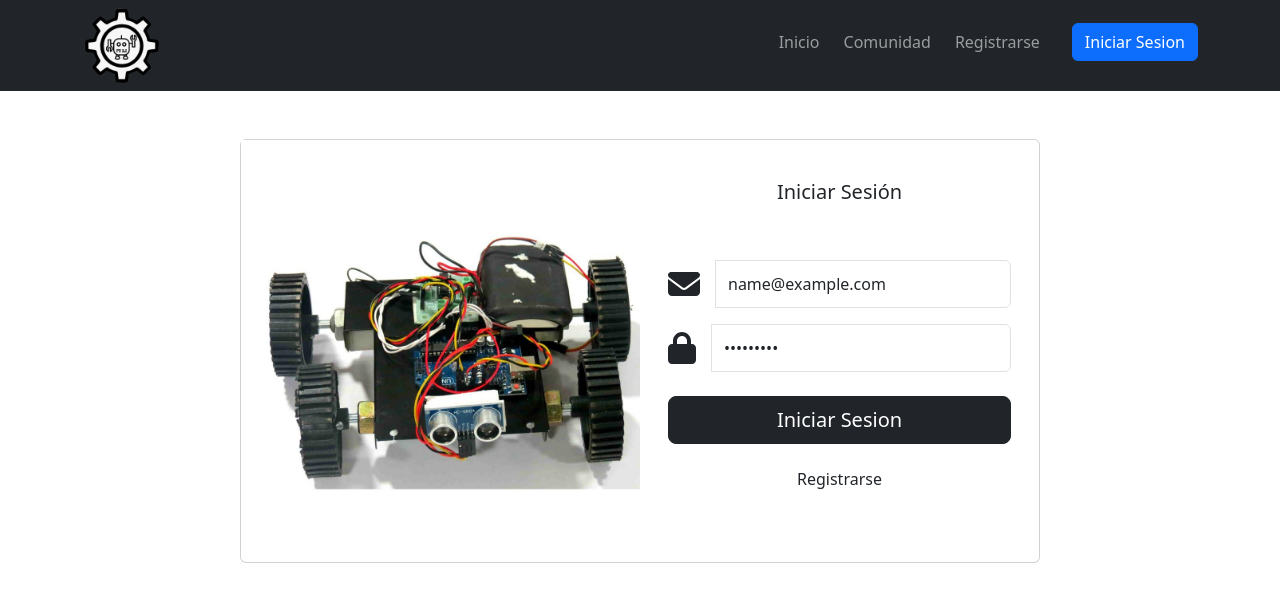
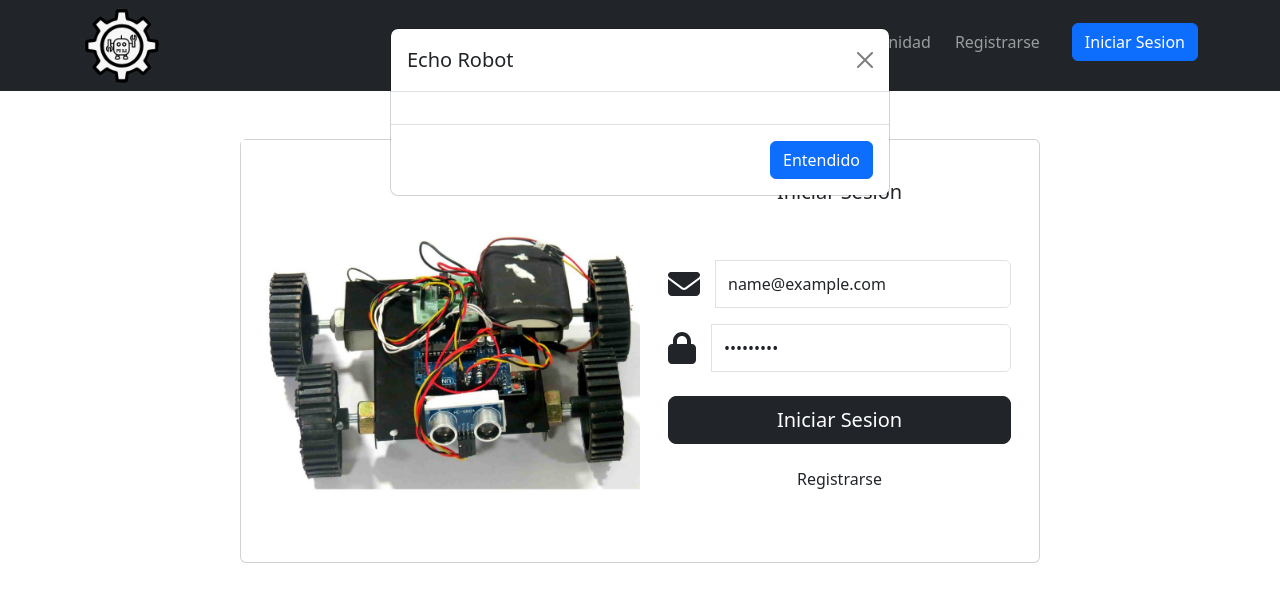
Before and after one commit to EL-800/EchoRobotFront, an Angular app in the folder app/: page /auth/logging in a window 1280 px wide. Both pictures are taken after typing "name@example.com", "Sample123" into the empty fields and a click on the button "Iniciar Sesion". Shown: the top 602 px of the page. Built offline with nearby package versions, Linux system fonts and the light colour scheme; no server answers.

Commit message:
validamos login

```diff
--- a/app/src/app/Components/logging/logging.component.html
+++ b/app/src/app/Components/logging/logging.component.html
@@ -1,10 +1,8 @@
-
-
 <div class="container d-flex justify-content-center mt-5">
     <div class="card mb-3" style="max-width: 50rem;">
         <div class="row g-0">
             <div class="col-md-6">
-                <img src="assets/login2.jpg" class="img-fluid d-flex " alt="..." >
+                <img src="assets/login2.jpg" class="img-fluid d-flex " alt="...">
             </div>
             <div class="col-md-6 mt-4">
                 <div class="card-body ">
@@ -12,14 +10,18 @@
                         <h5 class="card-title">Iniciar Sesión</h5>
                     </div>
                     <div class="container mt-5 col-md-12">
-                        <form  #f = "ngForm" (ngSubmit)="f.form.valid && logging()">
+                        <form [formGroup]="formLogging" (submit)="logging()">
                             <div class="input-group mb-3">
                                 <fa-icon style="font-size:2rem; margin-right: 1rem;" [icon]="faEnvelope"></fa-icon>
-                                <input class="form-control" placeholder="Correo"  type="email" name="Email" [(ngModel)]="login.email">
+                                <input class="form-control" placeholder="Correo" type="email" formControlName="email">
                             </div>
                             <div class="input-group mb-4">
                                 <fa-icon style="font-size:2rem; margin-right: 1rem;" [icon]="faLock"></fa-icon>
-                                <input class="form-control" placeholder="Contraseña"  type="password" name="Password" [(ngModel)]="login.password">
+                                <input class="form-control" placeholder="Contraseña" type="password"
+                                    formControlName="password">
+                            </div>
+                            <div *ngIf="!isFormValid" class="alert alert-danger">
+                                Favor de llenar los campos correctamente
                             </div>
                             <div class="d-grid gap-2 ">
                                 <button class="btn btn-dark btn-lg" type="submit">Iniciar Sesion</button>
@@ -34,3 +36,21 @@
         </div>
     </div>
 </div>
+
+<div class="modal fade " id="staticBackdrop" data-bs-backdrop="static" data-bs-keyboard="true" tabindex="-1"
+    aria-labelledby="staticBackdropLabel" aria-hidden="false" [ngClass]="{'show d-block' : isOpenDialogBox}">
+    <div class="modal-dialog">
+        <div class="modal-content">
+            <div class="modal-header">
+                <h1 class="modal-title fs-5" id="staticBackdropLabel">Echo Robot</h1>
+                <button type="button" class="btn-close" data-bs-dismiss="modal" aria-label="Close" (click)="closeDialogBox()"></button>
+            </div>
+            <div class="modal-body">
+                {{dialogMessage}}
+            </div>
+            <div class="modal-footer">
+                <button (click)="closeDialogBox()" type="button" class="btn btn-primary">Entendido</button>
+            </div>
+        </div>
+    </div>
+</div>
--- a/app/src/app/Components/logging/logging.component.ts
+++ b/app/src/app/Components/logging/logging.component.ts
@@ -1,4 +1,5 @@
 import { Component, OnInit } from '@angular/core';
+import { FormBuilder, FormGroup, Validators } from '@angular/forms';
 import { Router } from '@angular/router';
 import { faEnvelope, faLock } from '@fortawesome/free-solid-svg-icons';
 import { AuthService } from 'src/app/Services/auth.service';
@@ -15,39 +16,45 @@ export class LoggingComponent implements OnInit {
   faEnvelope = faEnvelope;
   faLock = faLock;
 
-  login: LoggingUser = {
-    email: "",
-    password: ""
-  };
+  isFormValid : boolean = true;
+  isOpenDialogBox : boolean = false;
+  dialogMessage : string = "";
+  formLogging: FormGroup = this.formBuilder.group({
+    email : ['',[Validators.required,Validators.email]],
+    password : ['', [Validators.required, Validators.minLength(6)]]
+  })
 
-
-  constructor(private _authService: AuthService, private _router: Router) { }
+  constructor(private _authService: AuthService, private _router: Router, private formBuilder : FormBuilder) { }
 
   ngOnInit(): void {
   }
   logging(){
-    this._authService.logging(this.login).subscribe(res =>{
-        if(res.exito === 1){
-          this._router.navigate(['/'])
-        }else{
-          throw new Error("Credenciales incorrectas")
+
+    if(this.formLogging.valid){
+      console.log("formulario correcto");
+      const loggingData: FormData = new FormData();
+      loggingData.append('email',this.formLogging.get("email").value)
+      loggingData.append('password',this.formLogging.get('password').value);
+
+      this._authService.logging(loggingData).subscribe({
+        next: () => this._router.navigate(['/']),
+        error: (response : Response) => {
+          if(response.status == 401){
+            this.dialogMessage = "Credenciales incorrectas favor de intertarlo de nuevo"
+          }else if(response.status == 400){
+            this.dialogMessage = "Hubo un problema con el servidor :("
+          }
+          this.isOpenDialogBox = true;
         }
-      },
-      err=>{
-        console.log("error " + err)
-      }
-    )
+      });
+    }else{
+      this.isFormValid = false;
+    }
   }
-/*S
-  logging() {
-    this._userService.logging(this.login).subscribe(res => {
-      this._router.navigate(['/home'])
-    },
-      error => {
-        console.log(error);
-      }
-    )
+  closeDialogBox(){
+    this.isOpenDialogBox = false;
   }
-*/
+
+
 
 }
--- a/app/src/app/Components/registro/registro.component.html
+++ b/app/src/app/Components/registro/registro.component.html
@@ -12,20 +12,23 @@
                         <p class="card-text">¡ Crea una cuenta para poder interactuar con la comunidad !</p>
                     </div>
                     <div class="container mt-5 col-md-9">
-                        <form  #f = "ngForm" (ngSubmit)="f.form.valid && Register()">
+                        <form  [formGroup]="formRegister">
                             <div class="input-group mb-3">
                                 <fa-icon style="font-size:2rem; margin-right: 1rem;" [icon]="faUser"></fa-icon>
-                                <input class="form-control" placeholder="Nombre"  type="text" name="Nombre" [(ngModel)]="Usuario.Nombre">
+                                <input class="form-control" placeholder="Nombre"  type="text">
 
-                                <input class="form-control" placeholder="Apellido"  type="text" name="Apellido" [(ngModel)]="Usuario.Apellido">
+                                <input class="form-control" placeholder="Apellido"  type="text">
                             </div>
                             <div class="input-group mb-3">
                                 <fa-icon style="font-size:2rem; margin-right: 1rem;" [icon]="faEnvelope"></fa-icon>
-                                <input class="form-control" placeholder="Correo"  type="email" name="Email" [(ngModel)]="Usuario.Email">
+                                <input class="form-control" placeholder="Correo"  type="email">
                             </div>
                             <div class="input-group mb-4">
                                 <fa-icon style="font-size:2rem; margin-right: 1rem;" [icon]="faLock"></fa-icon>
-                                <input class="form-control" placeholder="Contraseña"  type="password" name="Password" [(ngModel)]="Usuario.Password">
+                                <input class="form-control" placeholder="Contraseña"  type="password">
+                            </div>
+                            <div *ngIf="!isFormValid" class="alert alert-danger">
+                                Favor de llenar los campos correctamente
                             </div>
                             <div class="d-grid gap-2 ">
                                 <button class="btn btn-dark btn-lg" type="submit">Registrarse</button>
```
